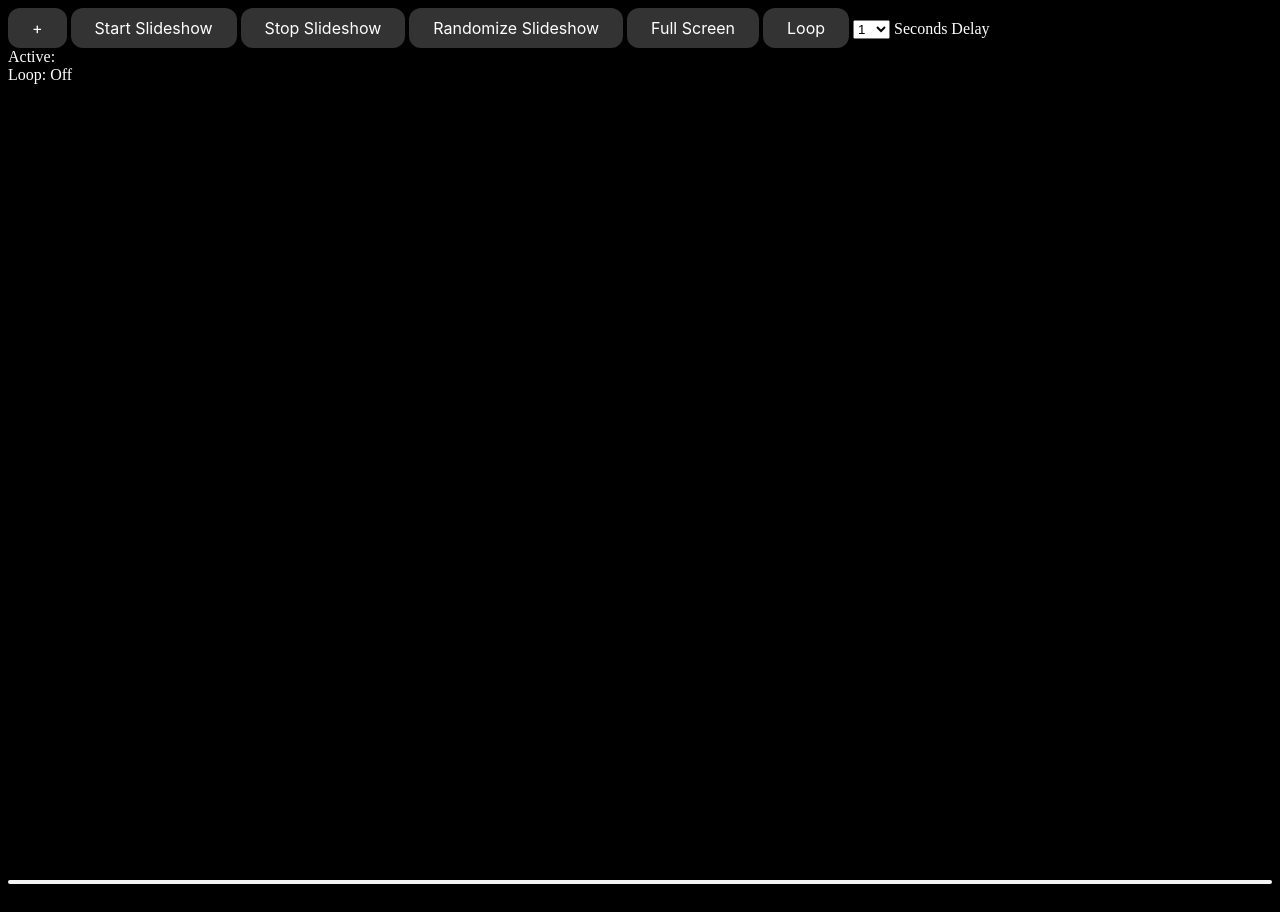
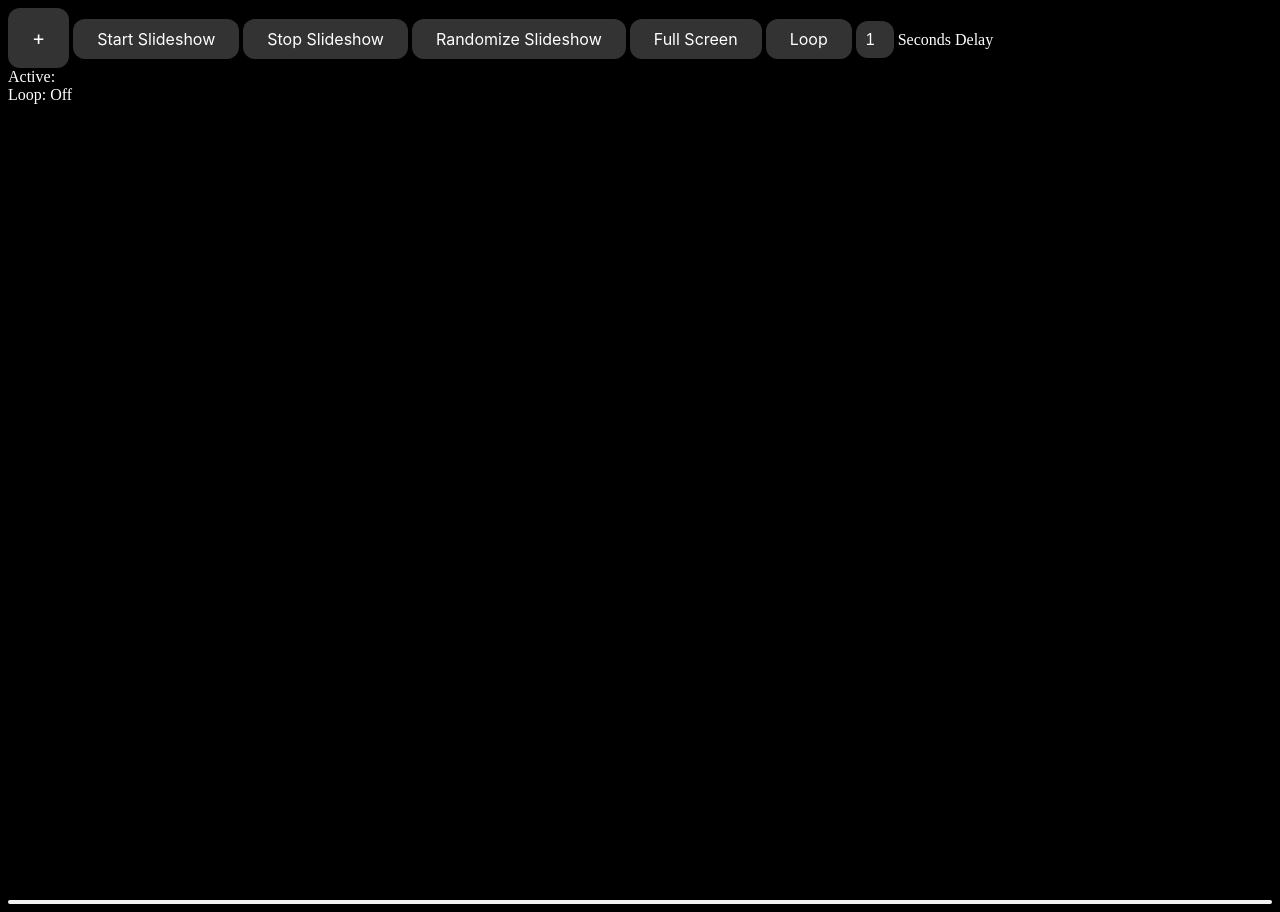
Before and after one commit to hexyon/slideshowpro, a plain HTML site: page index.html in a window 1280 px wide. Drawn offline with Linux system fonts and the light colour scheme.

Commit message:
Update styles.css

```diff
--- a/styles.css
+++ b/styles.css
@@ -65,3 +65,46 @@ button:active {
     background-color: #A9A9A9; /* Change this line to a premium gray color */
     border-radius: 2px;
 }
+
+#upload-button {
+    font-size: 20px;
+    color: white;
+    background-color: #333333; /* Change this line to match the color of the other buttons */
+    border: none;
+    padding: 10px 24px;
+    border-radius: 12px;
+    font-family: -apple-system, BlinkMacSystemFont, "Segoe UI", Roboto, Helvetica, Arial, sans-serif;
+    line-height: 40px; /* Add this line to center the "+" vertically */
+    text-align: center; /* Add this line to center the "+" horizontally */
+}
+
+#upload-button:hover {
+    background-color: #212121; /* Darker gray color on hover */
+}
+
+#upload-button:active {
+    background-color: #000000; /* Even darker gray color when button is clicked */
+}
+
+#delay {
+    -webkit-appearance: none; /* This line removes the default dropdown arrow in Webkit browsers */
+    -moz-appearance: none; /* This line removes the default dropdown arrow in Firefox */
+    appearance: none; /* This line removes the default dropdown arrow in other browsers */
+    padding: 10px;
+    border-radius: 12px;
+    background-color: #333333;
+    color: white;
+    border: none;
+    font-size: 16px;
+    cursor: pointer;
+}
+
+#delay::-ms-expand {
+    display: none; /* This line removes the default dropdown arrow in IE */
+}
+
+/* Add these lines to remove the default styling on focus */
+#delay:focus {
+    outline: none;
+    box-shadow: none;
+}
```
